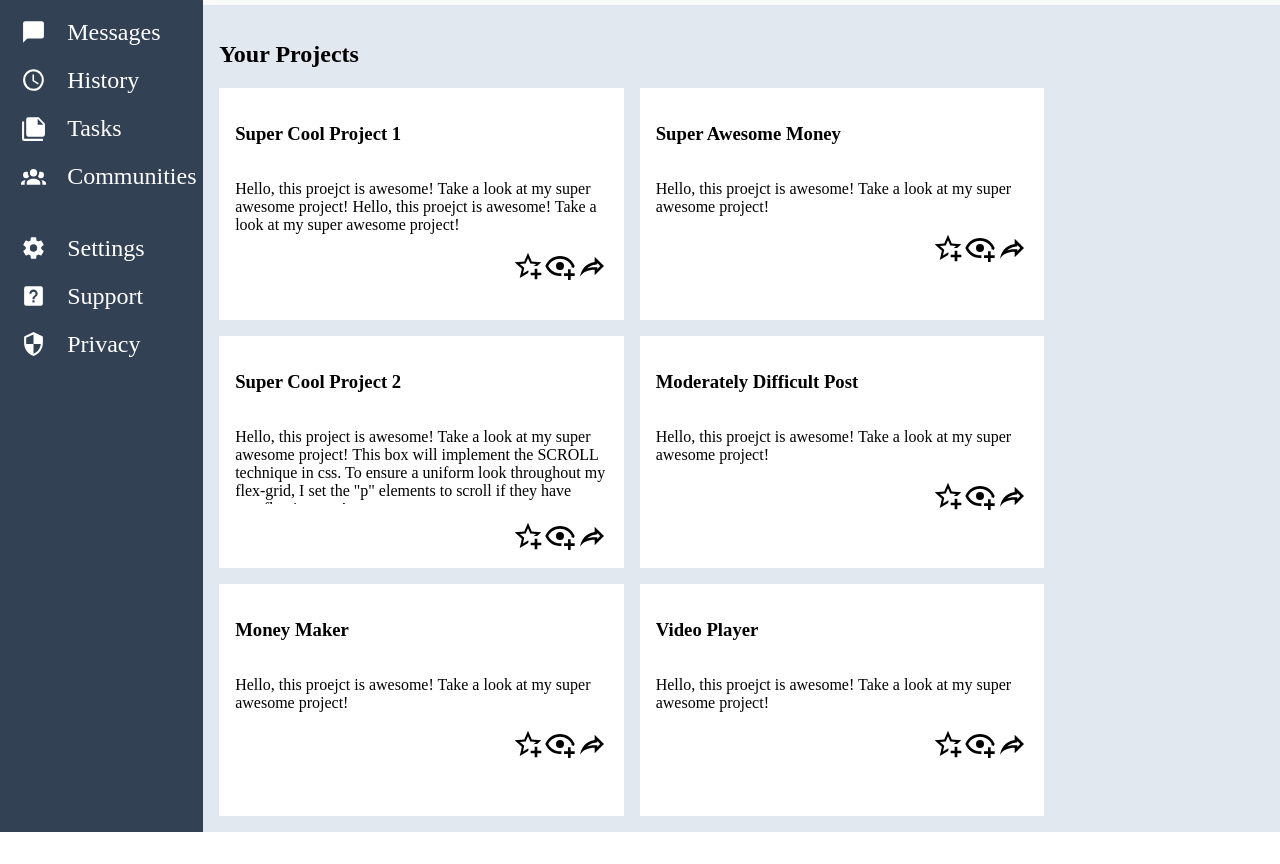
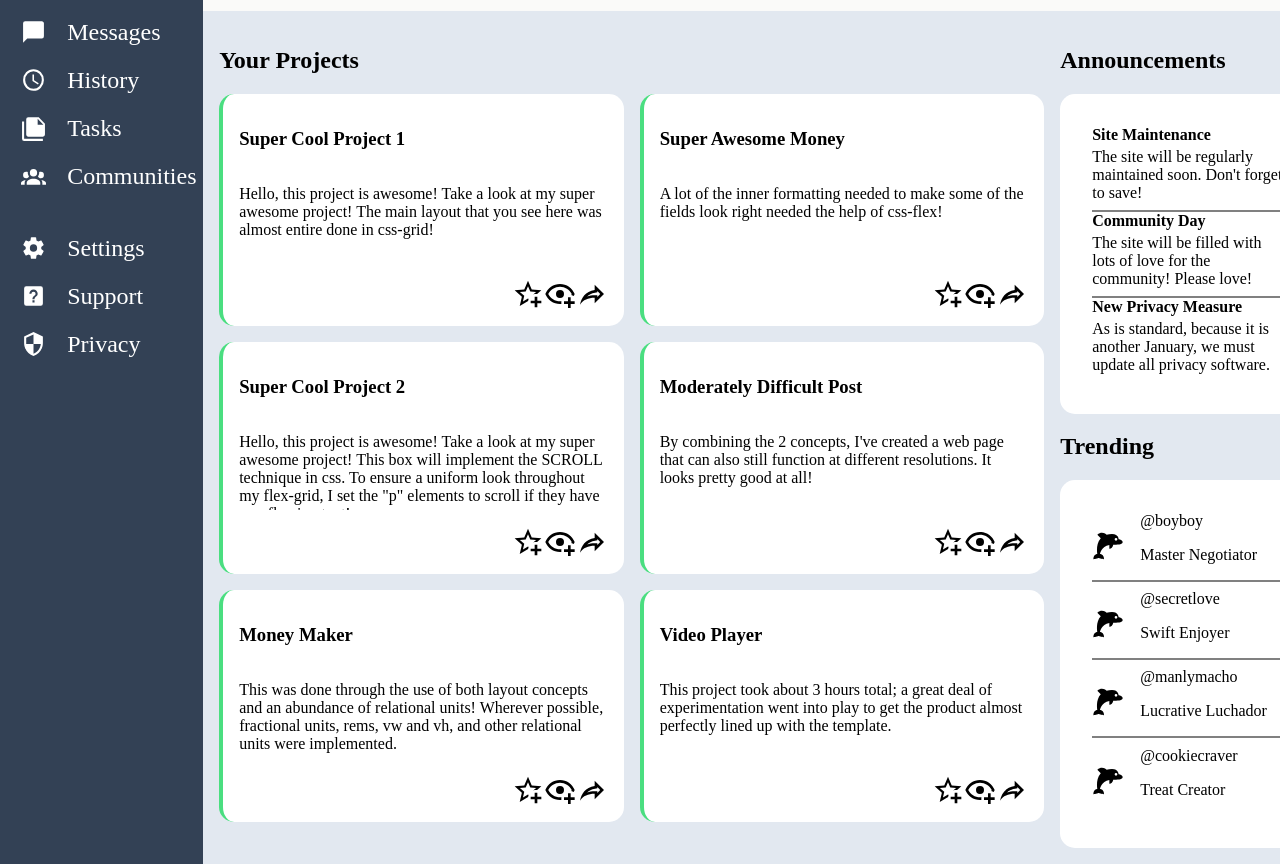
Before and after one commit to nickysims123/admin-page, a plain HTML site: page index.html in a window 1280 px wide. Shown: the part 160-1024 px from the top of the page. Before the commit the page ends 992 px from the top, so only its background shows below. Drawn offline with Linux system fonts and the light colour scheme.

Commit message:
Fully finished - announcements-trending finished by css-grid. Text fields in content written, all layout making done with relational units, product still functional in different resolutions.

```diff
--- a/index.html
+++ b/index.html
@@ -75,8 +75,8 @@
                 <div class="projects-container">
                     <div class="project">
                         <h3>Super Cool Project 1</h3>
-                        <p>Hello, this proejct is awesome! Take a look at my super awesome project!
-                           Hello, this proejct is awesome! Take a look at my super awesome project!
+                        <p>Hello, this project is awesome! Take a look at my super awesome project!
+                           The main layout that you see here was almost entire done in css-grid!
                         </p>
                         <div class="icons">
                             <img src="images/star-plus-outline.svg" alt="">
@@ -86,7 +86,9 @@
                     </div>
                     <div class="project">
                         <h3>Super Awesome Money</h3>
-                        <p>Hello, this proejct is awesome! Take a look at my super awesome project!</p>
+                        <p>A lot of the inner formatting needed to make some of the fields look right
+                            needed the help of css-flex!
+                        </p>
                         <div class="icons">
                             <img src="images/star-plus-outline.svg" alt="">
                             <img src="images/eye-plus-outline.svg" alt="">
@@ -108,7 +110,9 @@
                     </div>
                     <div class="project">
                         <h3>Moderately Difficult Post</h3>
-                        <p>Hello, this proejct is awesome! Take a look at my super awesome project!</p>
+                        <p>By combining the 2 concepts, I've created a web page that can also still
+                            function at different resolutions. It looks pretty good at all!
+                        </p>
                         <div class="icons">
                             <img src="images/star-plus-outline.svg" alt="">
                             <img src="images/eye-plus-outline.svg" alt="">
@@ -117,7 +121,10 @@
                     </div>
                     <div class="project">
                         <h3>Money Maker</h3>
-                        <p>Hello, this proejct is awesome! Take a look at my super awesome project!</p>
+                        <p>This was done through the use of both layout concepts and an abundance of
+                            relational units! Wherever possible, fractional units, rems, vw and vh,
+                            and other relational units were implemented.
+                        </p>
                         <div class="icons">
                             <img src="images/star-plus-outline.svg" alt="">
                             <img src="images/eye-plus-outline.svg" alt="">
@@ -126,7 +133,10 @@
                     </div>
                     <div class="project">
                         <h3>Video Player</h3>
-                        <p>Hello, this proejct is awesome! Take a look at my super awesome project!</p>
+                        <p>This project took about 3 hours total; a great deal of experimentation
+                            went into play to get the product almost perfectly lined up with the
+                            template.
+                        </p>
                         <div class="icons">
                             <img src="images/star-plus-outline.svg" alt="">
                             <img src="images/eye-plus-outline.svg" alt="">
@@ -137,7 +147,52 @@
             </div>
 
             <div class="announcements-trending">
-
+                <h2>Announcements</h2>
+                <div class="announcements-container">
+                    <div class="announcement">
+                        <h4>Site Maintenance</h4>
+                        <p>The site will be regularly maintained soon. Don't forget to save!</p>
+                    </div>
+                    <div class="announcement">
+                        <h4>Community Day</h4>
+                        <p>The site will be filled with lots of love for the community! Please love! </p>
+                    </div>
+                    <div class="announcement last">
+                        <h4>New Privacy Measure</h4>
+                        <p>As is standard, because it is another January, we must update all privacy software.</p>
+                    </div>
+                </div>
+                <h2>Trending</h2>
+                <div class="trending-container">
+                    <div class="trending">
+                        <img src="images/dolphin.svg" alt="">
+                        <div>
+                            <p>@boyboy</p>
+                            <p>Master Negotiator</p>
+                        </div>
+                    </div>
+                    <div class="trending">
+                        <img src="images/dolphin.svg" alt="">
+                        <div>
+                            <p>@secretlove</p>
+                            <p>Swift Enjoyer</p>
+                        </div>
+                    </div>
+                    <div class="trending">
+                        <img src="images/dolphin.svg" alt="">
+                        <div>
+                            <p>@manlymacho</p>
+                            <p>Lucrative Luchador</p>
+                        </div>
+                    </div>
+                    <div class="trending last">
+                        <img src="images/dolphin.svg" alt="">
+                        <div>
+                            <p>@cookiecraver</p>
+                            <p>Treat Creator</p>
+                        </div>
+                    </div>
+                </div>
             </div>
         </div>
     </div>
--- a/style.css
+++ b/style.css
@@ -119,15 +119,16 @@ body {
         height: 25vh;
         display: flex;
         flex-direction: column;
+        border-radius: 15px;
+        border-left: 4px solid #4ade80;
 
         p {
             overflow: scroll;
-            max-height: 40%;
+            height: 40%;
         }
         .icons {
             display: flex;
             align-self: flex-end;
-            position: relative;
             img {
                 height: 2rem;
                 width: auto;
@@ -135,3 +136,54 @@ body {
         }
     }
 }
+
+.announcements-trending {
+    padding-left: 16px;
+}
+
+.announcements-container {
+    background-color: white;
+    grid-template-rows: repeat(3, 1fr);
+    padding: 32px;
+    border-radius: 15px;
+
+    .announcement {
+        h4 {
+            margin: 0px;
+        }
+        border-bottom: 2px solid grey;
+        p {
+            margin: 4px 0px 8px 0px;
+        }
+    }
+}
+
+
+
+.trending-container {
+    background-color: white;
+    grid-template-rows: repeat(4, 1fr);
+    display: grid;
+    grid-template-rows: repeat(4, 1fr);
+    border-radius: 15px;
+    padding: 32px;
+    gap: 8px;
+
+    .trending {
+        display: flex;
+        align-items: center;
+        border-bottom: 2px solid grey;
+    }
+    img {
+        height: 2rem;
+        width: auto;
+        margin-right: 1rem;
+    }
+    p {
+        font-size: 1rem;
+        margin-top: 0px;
+    }
+}
+.trending.last, .announcement.last {
+    border-bottom: 0px;
+}
```
